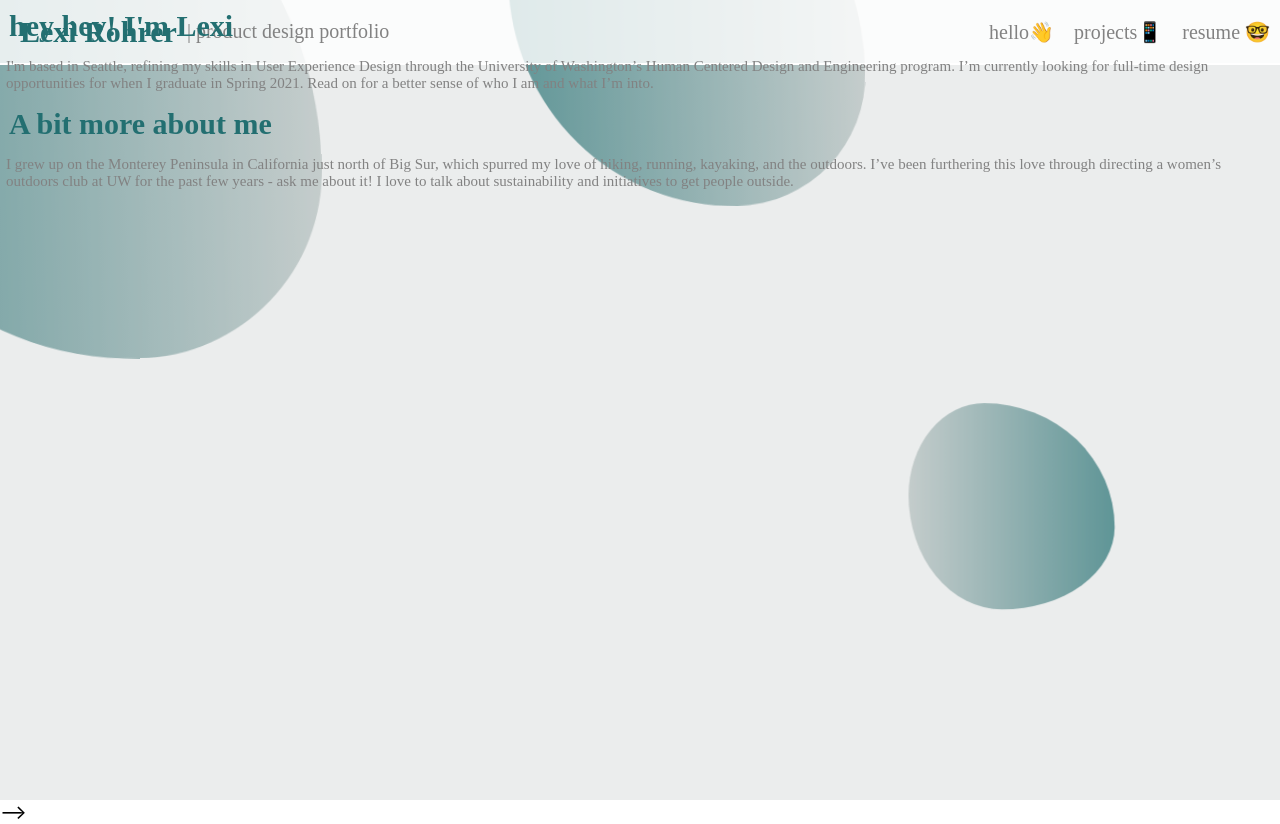
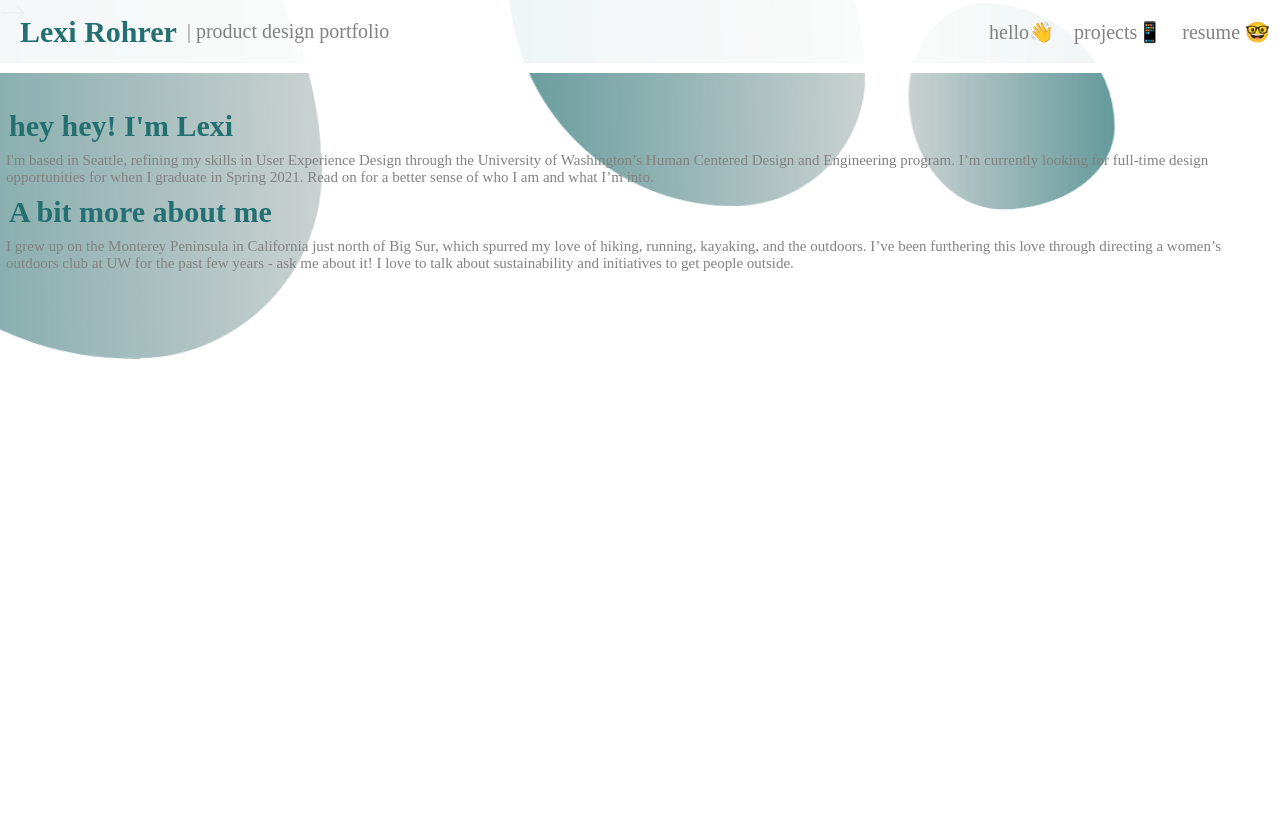
Before and after one commit to lexirohrer/uxlex, a React (Create React App) app: page /hello in a window 1280 px wide. After the commit the page ends 800 px from the top, so only its background shows below. Built offline with nearby package versions, Linux system fonts and the light colour scheme.

Commit message:
multiple projects continued

```diff
--- a/src/App.css
+++ b/src/App.css
@@ -39,13 +39,13 @@ body {
   justify-content: space-between;
   align-items: center;
   padding:.5rem;
-  background:rgba(255, 255, 255, 0.8);
+  background:rgba(255, 255, 255, 0.9);
   font-size: 1rem;
   font-weight: bold;
-  z-index:1;
+  z-index:2;
   position: fixed;
   top: 0px;
-  border-bottom: .1rem solid white;
+  border-bottom: .5rem solid white;
   }
 
 .nav-title {
@@ -100,7 +100,7 @@ body {
 }
 .container {
 	background: #EBEDED;
-  min-height: 100vh;
+  height: auto;
 	display: flex;
 	flex-direction: row;
 	align-items: flex-start;
--- a/src/App.js
+++ b/src/App.js
@@ -38,7 +38,6 @@ function App() {
         </Route>
       </Switch>
 
-
       <div class="shape-blob"></div>
       <div class="shape-blob one"></div>
       <div class="shape-blob two"></div>
--- a/src/pages/hello.css
+++ b/src/pages/hello.css
@@ -1,8 +1,16 @@
 
-.intro{
+.hello{
+    position: absolute;
+    top: 5rem;
     display: flex;
     flex-direction: column;
+    z-index: 1;
 }
+
+/* .intro{
+    display: flex;
+    flex-direction: column;
+} */
 
 h1 {
 z-index: 1;
--- a/src/pages/hello.js
+++ b/src/pages/hello.js
@@ -4,12 +4,15 @@ import { Link } from "react-router-dom";
 
 function Hello() {
     return( <>
-    <div class="intro">
-        <h1>hey hey! I'm Lexi</h1>
-        <h2>I'm based in Seattle, refining my skills in User Experience Design through the University of Washington’s Human Centered Design and Engineering program. I’m currently looking for full-time design opportunities for when I graduate in Spring 2021. Read on for a better sense of who I am and what I’m into.</h2>
-        <h1>A bit more about me</h1>
-        <h2>I grew up on the Monterey Peninsula in California just north of Big Sur, which spurred my love of hiking, running, kayaking, and the outdoors. I’ve been furthering this love through directing a women’s outdoors club at UW for the past few years - ask me about it! I love to talk about sustainability and initiatives to get people outside.</h2>
+    <div class="hello">
+        <div class="intro">
+            <h1>hey hey! I'm Lexi</h1>
+            <h2>I'm based in Seattle, refining my skills in User Experience Design through the University of Washington’s Human Centered Design and Engineering program. I’m currently looking for full-time design opportunities for when I graduate in Spring 2021. Read on for a better sense of who I am and what I’m into.</h2>
+            <h1>A bit more about me</h1>
+            <h2>I grew up on the Monterey Peninsula in California just north of Big Sur, which spurred my love of hiking, running, kayaking, and the outdoors. I’ve been furthering this love through directing a women’s outdoors club at UW for the past few years - ask me about it! I love to talk about sustainability and initiatives to get people outside.</h2>
+        </div>
     </div>
+
         </>);
 }
 
--- a/src/pages/projects.css
+++ b/src/pages/projects.css
@@ -28,14 +28,17 @@ html{
   .project-page{
     display: flex;
     flex-direction: column;
-  }
+    position: absolute;
+    top: 3rem;
+    z-index: 1;
+    }
 
 .project {
     width: 150vh;
     height: auto;
     background: white;
     border-radius: 30px;
-    box-shadow: 15px 30px 25px rgb(130,130,130,0.3);
+    box-shadow: 0px 0px 25px rgb(130,130,130,0.5);
     z-index: 1;
     display: flex;
     flex-direction: row;
```
